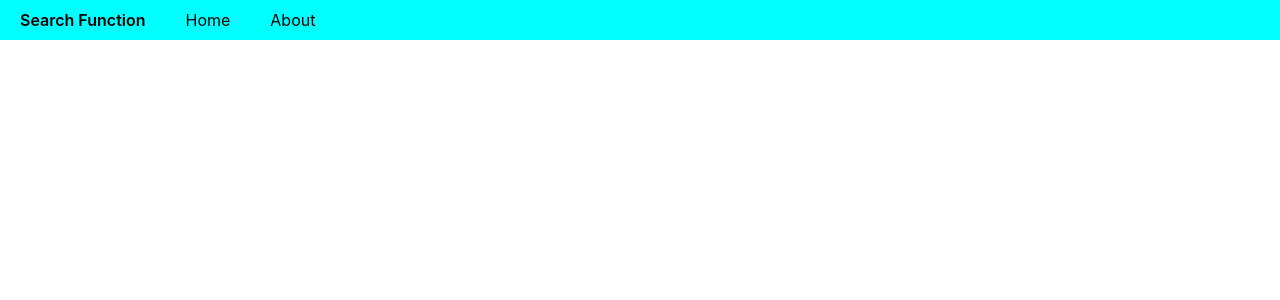
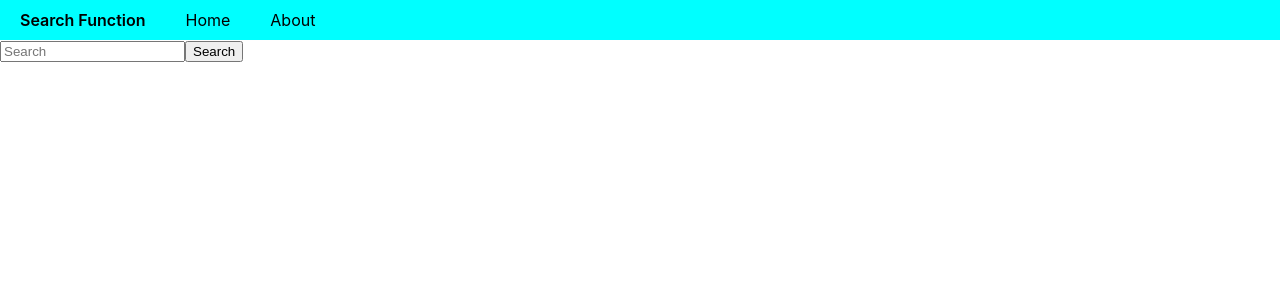
Before and after one commit to ainvishal/search-feature, a React (Create React App) app: page / in a window 1280 px wide. Shown: the top 300 px of the page. Built offline with nearby package versions, Linux system fonts and the light colour scheme.

Commit message:
new features commited

```diff
--- a/src/components/App.css
+++ b/src/components/App.css
@@ -17,9 +17,7 @@
   font-weight: 600;
 }
 
-input {
-  display:none;
-}
+
 
 /* drop-down */
 span {
--- a/src/components/Product.js
+++ b/src/components/Product.js
@@ -1,4 +1,5 @@
-
+import React from 'react';
+import { useState } from "react";
 
 const Productlist = () => {
     return(
@@ -8,19 +9,23 @@ const Productlist = () => {
     );
 }
 
-const Search = () => {
+const Search = ({value, Change}) => {
     return(
         <>
-
+            <form>
+                <input type="text" placeholder="Search" value={value} onChange={Change}/>
+                <button type="submt">Search</button>
+            </form>
         </>
     );
 }
 
 export function Product() {
+    const [search, setSearch] = useState('');
     return(
         <>
-            <Search />
-            <Productlist />
+            <Search value={search} Change={(e) => setSearch(e.target.value)} />
+            <Productlist  />
         </>
     );
 }
```
